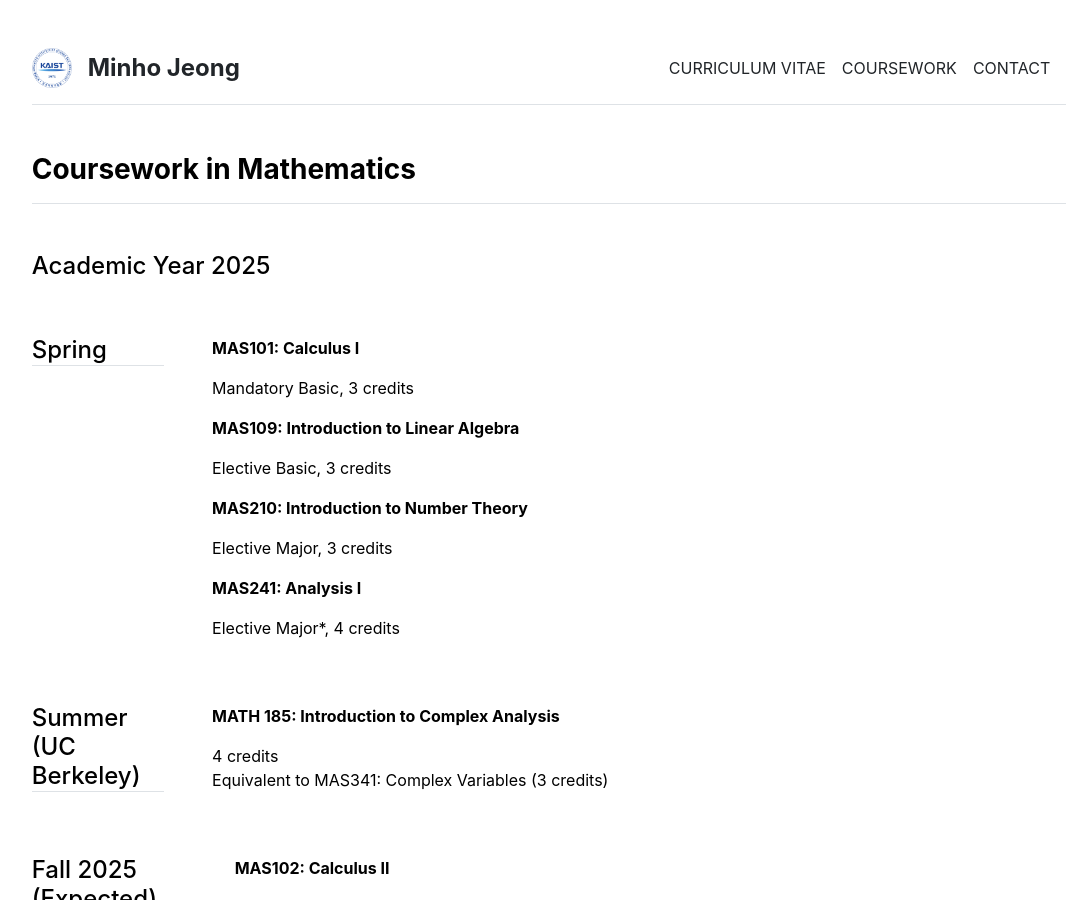
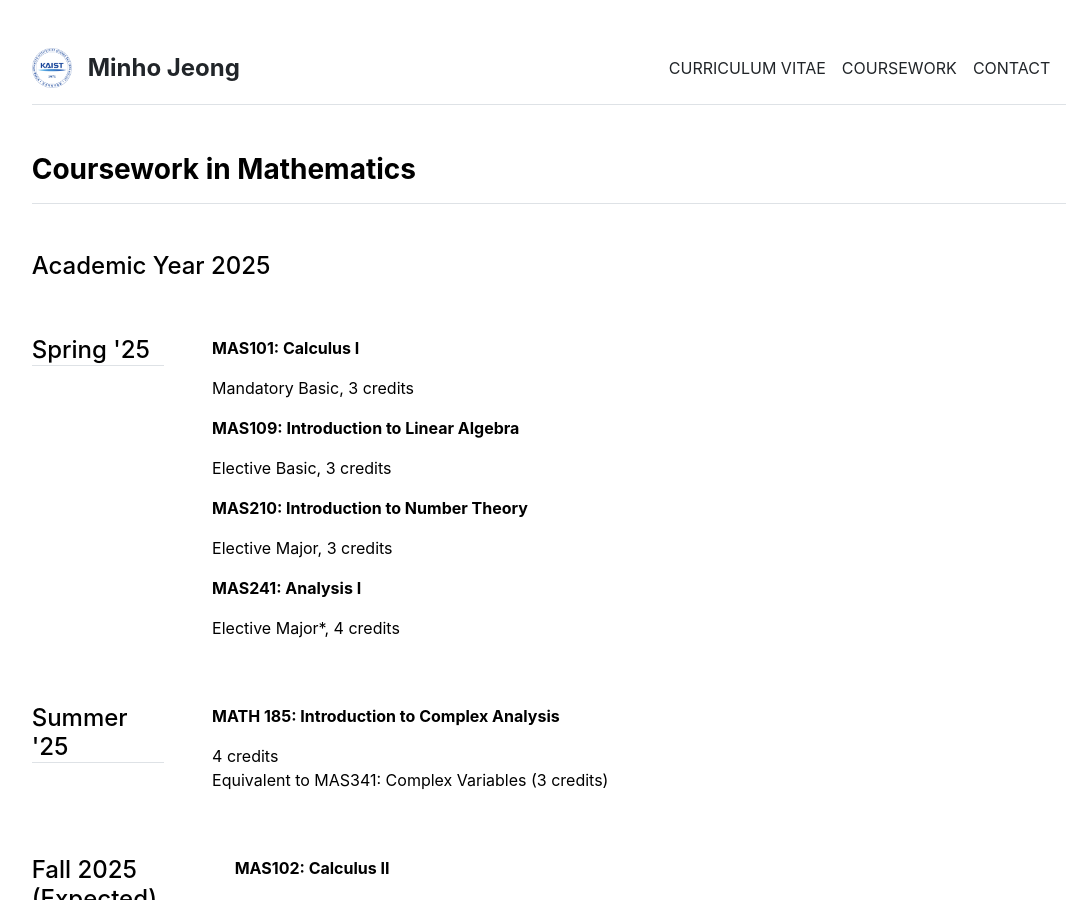
Before and after one commit to mino-jeong/mino-jeong.github.io, a Jekyll site: the page built from coursework.md, in a window 1280 px wide and 900 px high. Shown: the whole window, without its empty margins (91-1172 px from the left). Built offline with Jekyll 4.4.1, drawn with Linux system fonts in a browser that asks for light colours.

Commit message:
Update coursework.html

```diff
--- a/_layouts/coursework.html
+++ b/_layouts/coursework.html
@@ -14,7 +14,7 @@ layout: default
 
     <div class="row g-5 mb-5">
       <div class="col-md-2">
-        <h4 class="border-bottom">Spring</h4>
+        <h4 class="border-bottom">Spring '25</h4>
       </div>
       <div class="col-md-10">
         {% for section in site.data.coursework.s25 %}
@@ -26,7 +26,7 @@ layout: default
 
     <div class="row g-5 mb-5">
       <div class="col-md-2">
-        <h4 class="border-bottom">Summer<br>(UC Berkeley)</h4>
+        <h4 class="border-bottom">Summer '25</h4>
       </div>
       <div class="col-md-10">
         {% for section in site.data.coursework.su25 %}
```
